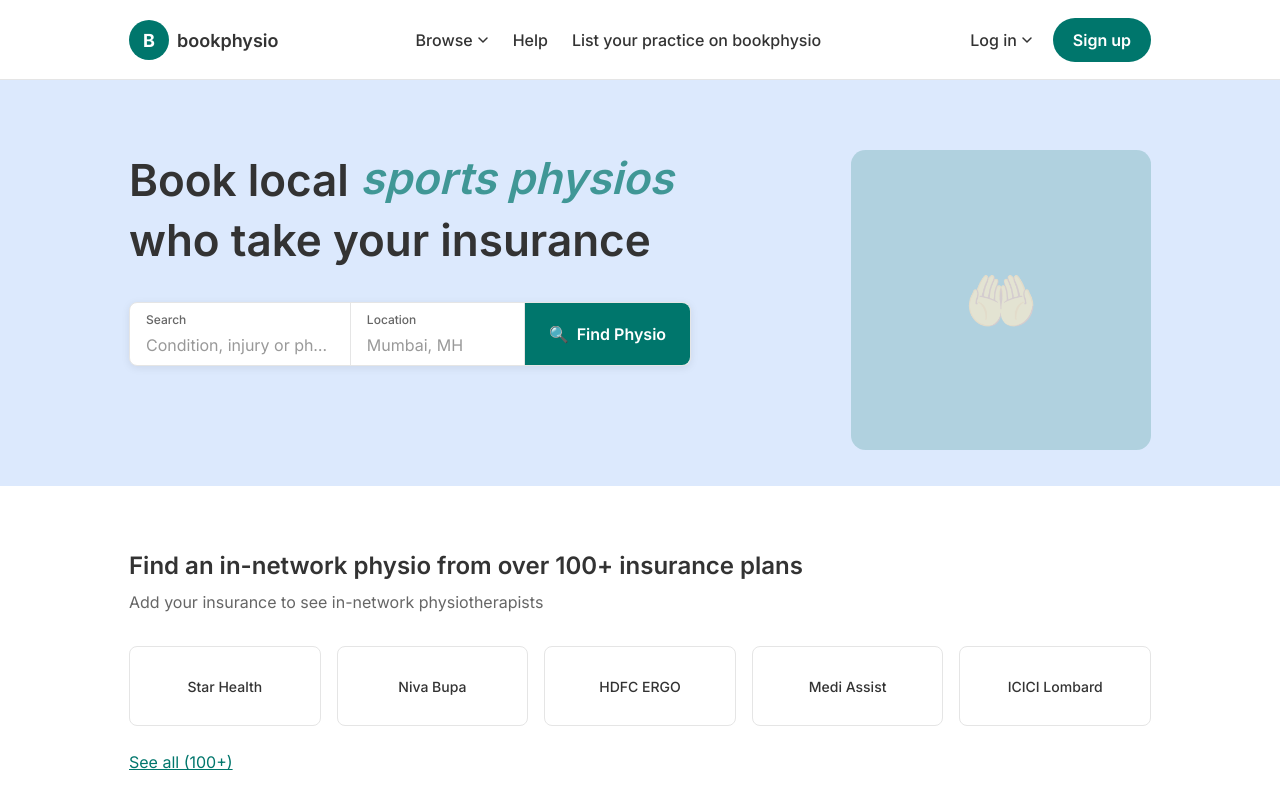
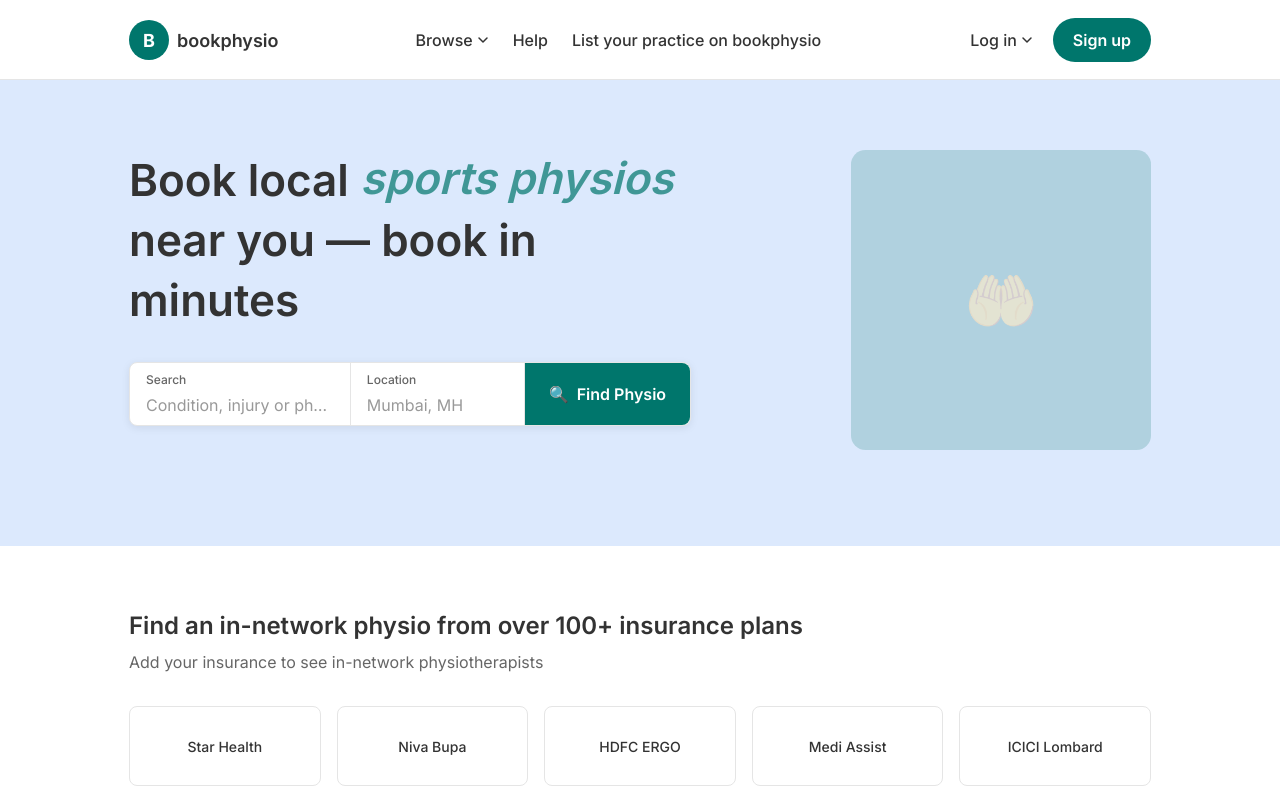
Before and after one commit to ruddvz/bookphysio, a Next.js app: page / in a window 1280 px wide. Shown: the top 796 px of the page. Built offline with nearby package versions, Linux system fonts and the light colour scheme.

Commit message:
docs: add detailed UI build plan + apply India text fixes to homepage

```diff
--- a/src/components/HeroSection.tsx
+++ b/src/components/HeroSection.tsx
@@ -194,7 +194,7 @@ export default function HeroSection() {
                 {currentSpecialty.word}
               </span>
               <br />
-              who take your insurance
+              near you — book in minutes
             </h1>
 
             <SearchBar
--- a/src/components/HowItWorks.tsx
+++ b/src/components/HowItWorks.tsx
@@ -9,7 +9,7 @@ interface FeatureCardData {
 }
 
 const cards: FeatureCardData[] = [
-  { emoji: "🩺", title: "Browse physios who take your insurance", cta: "See specialties", href: "#" },
+  { emoji: "🩺", title: "Browse verified physios near you", cta: "See specialties", href: "/search" },
   { emoji: "⭐", title: "Read reviews from patients", cta: "See providers", href: "#" },
   { emoji: "📅", title: "Book an appointment today, online", cta: "See availability", href: "#" },
 ];
```
Also changed, not shown: 1 other file (tests, documents, lock files or other folders).
